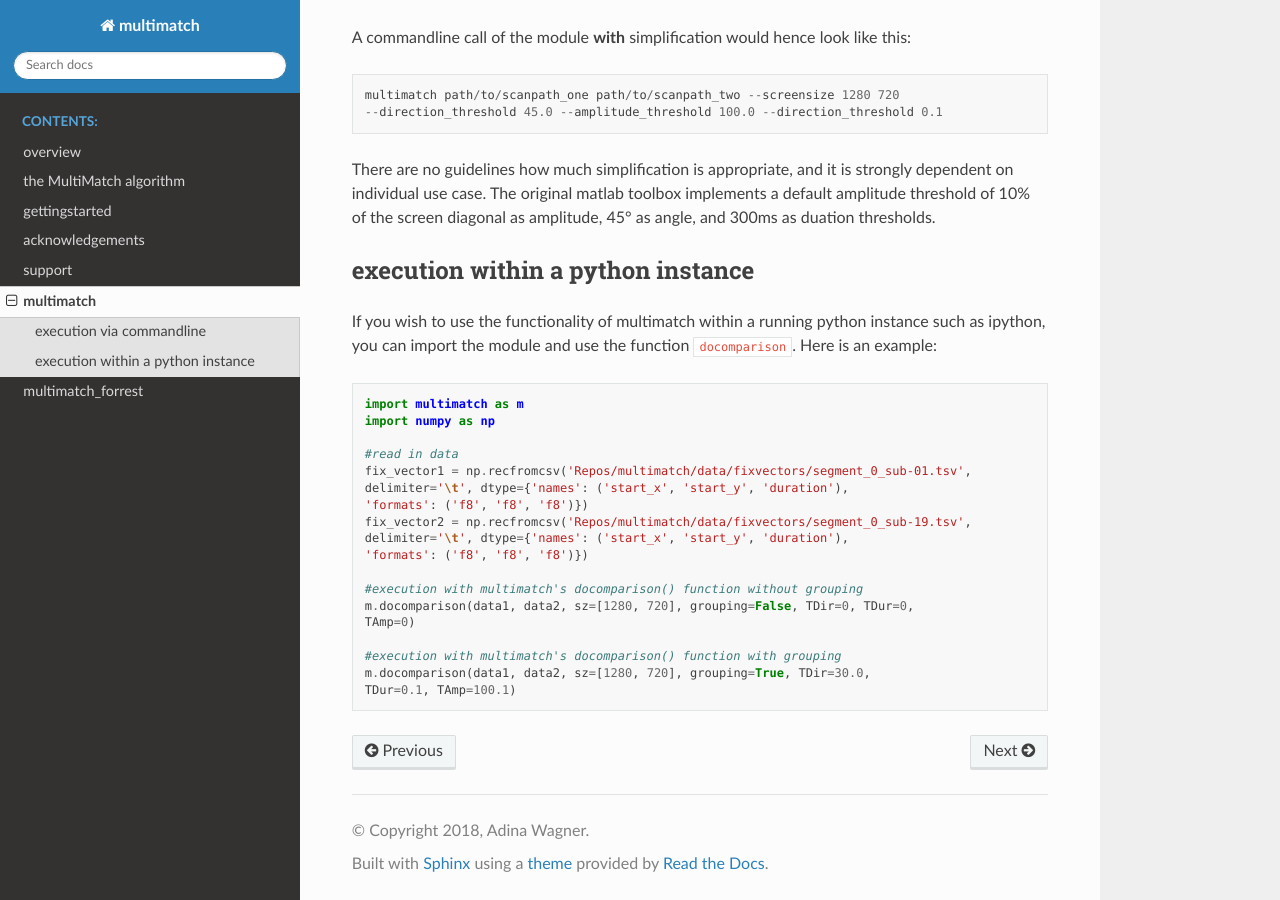
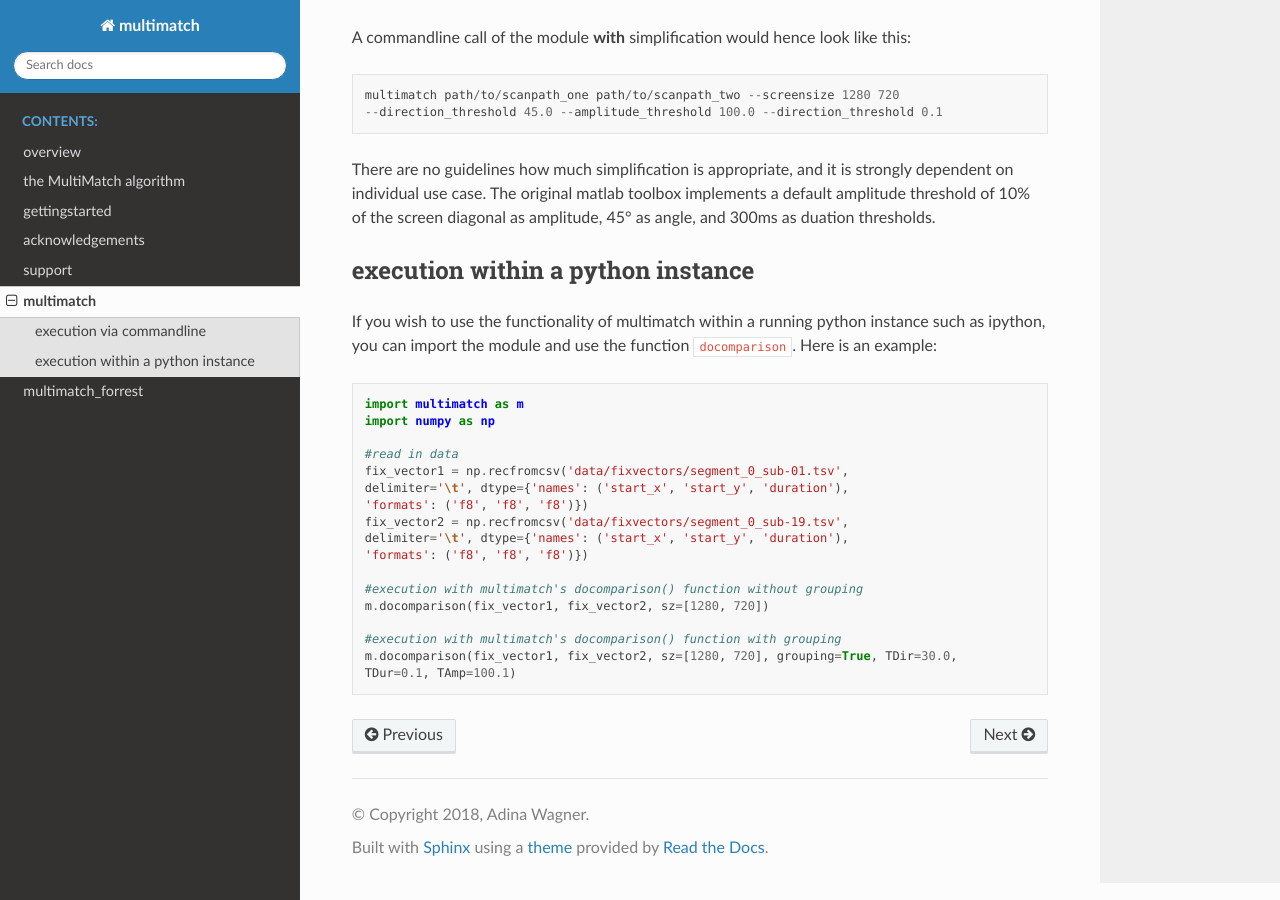
Before and after one commit to adswa/multimatch_gaze, a Sphinx documentation site: the page built from docs/source/multimatch.rst, in a window 1280 px wide and 900 px high, scrolled down 909 px. Built offline with Sphinx 7.4.7 and the Read the Docs theme 2.0.0, drawn with Linux system fonts in a browser that asks for light colours.

Commit message:
fix examples in docs

```diff
--- a/docs/source/multimatch.rst
+++ b/docs/source/multimatch.rst
@@ -71,19 +71,18 @@ instance such as ipython, you can import the module and use the function
    import numpy as np
 
    #read in data
-   fix_vector1 = np.recfromcsv('Repos/multimatch/data/fixvectors/segment_0_sub-01.tsv',
+   fix_vector1 = np.recfromcsv('data/fixvectors/segment_0_sub-01.tsv',
    delimiter='\t', dtype={'names': ('start_x', 'start_y', 'duration'),
    'formats': ('f8', 'f8', 'f8')})
-   fix_vector2 = np.recfromcsv('Repos/multimatch/data/fixvectors/segment_0_sub-19.tsv',
+   fix_vector2 = np.recfromcsv('data/fixvectors/segment_0_sub-19.tsv',
    delimiter='\t', dtype={'names': ('start_x', 'start_y', 'duration'),
    'formats': ('f8', 'f8', 'f8')})
 
    #execution with multimatch's docomparison() function without grouping
-   m.docomparison(data1, data2, sz=[1280, 720], grouping=False, TDir=0, TDur=0,
-   TAmp=0)
+   m.docomparison(fix_vector1, fix_vector2, sz=[1280, 720])
 
    #execution with multimatch's docomparison() function with grouping
-   m.docomparison(data1, data2, sz=[1280, 720], grouping=True, TDir=30.0,
+   m.docomparison(fix_vector1, fix_vector2, sz=[1280, 720], grouping=True, TDir=30.0,
    TDur=0.1, TAmp=100.1)
 
 
--- a/docs/source/multimatch_forrest.rst
+++ b/docs/source/multimatch_forrest.rst
@@ -112,8 +112,8 @@ instance such as ipython, you can import the module and use the function
    'formats': ('f8', 'f8', 'U10', 'f8', 'f8', 'f8','f8', 'f8', 'f8', 'f8', 'f8')})
 
    # execute scanpath comparison
-   similarities, onsets, durations = m.docomparison_forrest(shots, remodnav_data1,
-   remodnav_data2, sz=[1280, 720], dur=3.0, ldur=0, offset=False,TDur=0, TAmp=0,
+   similarities, onsets, durations = m.docomparison_forrest(shots, remodnav_1,
+   remodnav_2, sz=[1280, 720], dur=3.0, ldur=0, offset=False,TDur=0, TAmp=0,
    TDir=0, grouping=False)
 
 
```
